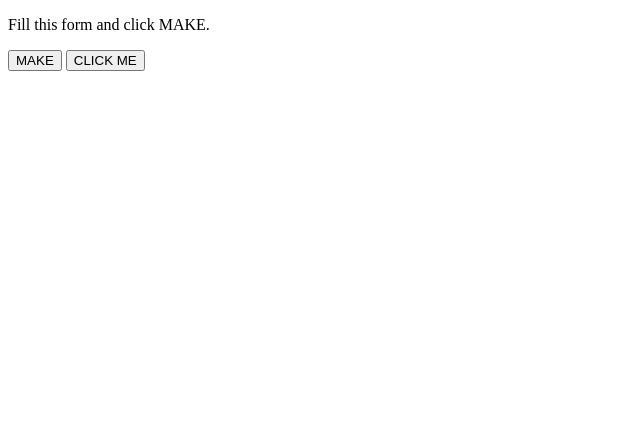
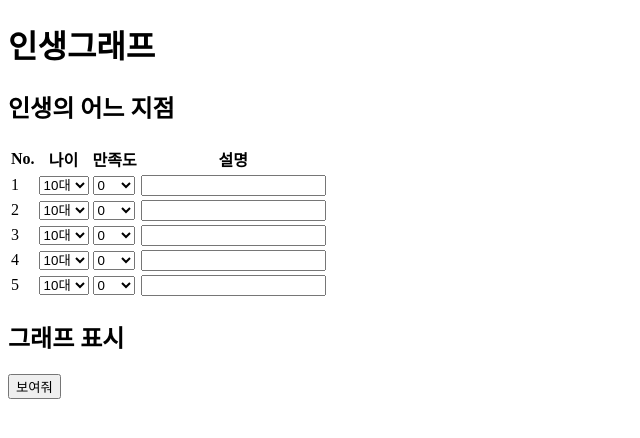
Before and after one commit to qwertwert/jh1app, a plain HTML site: page index.html in a window 1280 px wide. Shown: the whole page, without its empty margins (0-640 px from the left). Drawn offline with Linux system fonts and the light colour scheme; a small style sheet from the web is missing.

Commit message:
1차완성

```diff
--- a/index.html
+++ b/index.html
@@ -1,19 +1,102 @@
 <!DOCTYPE html>
 <html>
 <head>
+
+    <!-- tui chart -->
+	<link rel="stylesheet" href="https://uicdn.toast.com/chart/latest/toastui-chart.min.css" />
+    <script src="https://uicdn.toast.com/chart/latest/toastui-chart.min.js"></script>
+
     <script>
         function initForm() {
-            var btn = document.createElement("BUTTON");
-            btn.innerHTML = "CLICK ME";
-            document.body.appendChild(btn);
+            for(var i=2; i<=5; i++) {
+                var itm = document.getElementById("tr");
+                var cln = itm.cloneNode(true);
+                cln.children[0].innerText = i;
+                document.getElementById("tbody").appendChild(cln);
+            }
+        }
+        function makeChart() {
+            // document.getElementById("chart").remove();
+
+            var age_list = [];
+            var age_el_list = document.getElementsByClassName('age');
+            Array.from(age_el_list).forEach((el) => {
+                console.log(el.value);
+                age_list.push(el.value);
+            });
+
+            var score_list = [];
+            var score_el_list = document.getElementsByClassName('score');
+            Array.from(score_el_list).forEach((el) => {
+                console.log(el.value);
+                score_list.push(Number(el.value));
+            });
+
+            var memo_el_list = document.getElementsByClassName('memo');
+
+            var el = document.getElementById('chart');
+			var data = {
+				categories: age_list,
+				series: [
+                    {
+                        name: '인생차트',
+                        data: score_list,
+                    },
+				],
+			};
+			var options = {
+                chart: { width: 600, height: 300 },
+                series: {
+                    showDot: true
+                },
+			};
+			var chart = toastui.Chart;
+			var nchart = chart.lineChart({ el, data, options });
         }
     </script>
 </head>
 <body onload="initForm()">
 
-<p>Fill this form and click MAKE.</p>
+<h1>인생그래프</h1>
 
-<button onclick="makeChart()">MAKE</button>
+<h2>인생의 어느 지점</h2>
+<table>
+    <tbody id="tbody">
+        <tr>
+            <th>No.</th>
+            <th>나이</th>
+            <th>만족도</th>
+            <th>설명</th>
+        </tr>
+        <tr id="tr">
+            <td>1</td>
+            <td>
+                <select class="age">
+                    <option selected>10대</option>
+                    <option>20대</option>
+                    <option>30대</option>
+                    <option>40대</option>
+                    <option>50대</option>
+                </select>
+            </td>
+            <td>
+                <select class="score">
+                    <option>10</option>
+                    <option>5</option>
+                    <option selected>0</option>
+                    <option>-5</option>
+                    <option>-10</option>
+                </select>
+            </td>
+            <td>
+                <input class="memo">
+            </td>
+        </tr>
+    </tbody>
+</table>
 
+<h2>그래프 표시</h2>
+<button onclick="makeChart()">보여줘</button>
+<div id="chart"></div>
 </body>
 </html>
```
